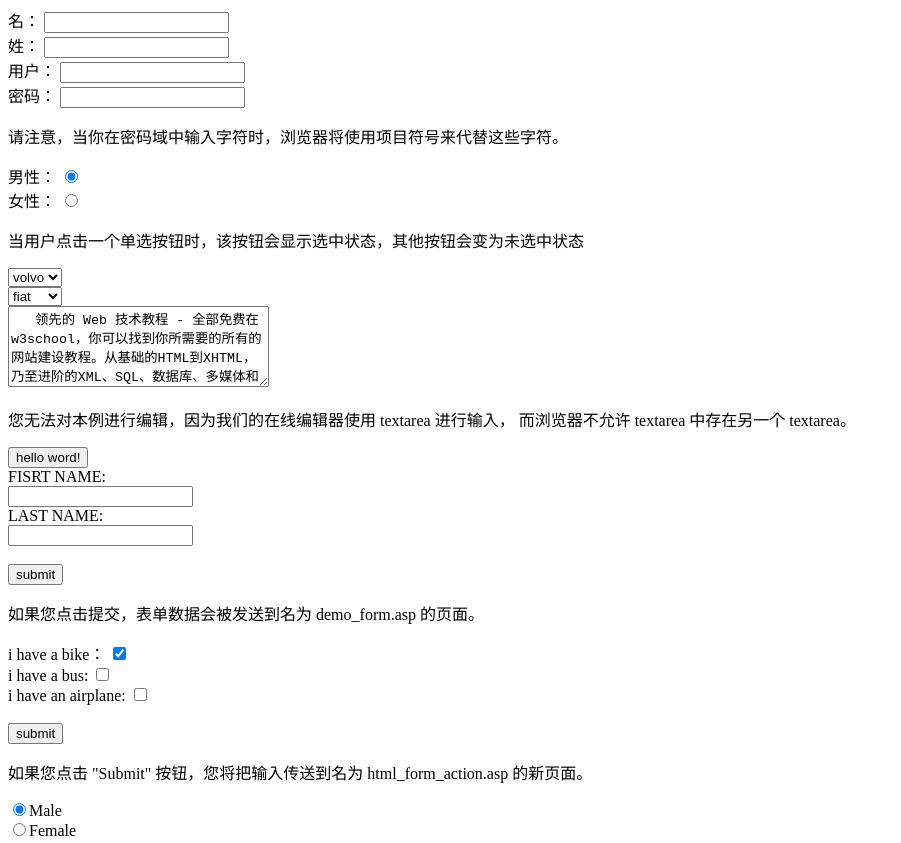
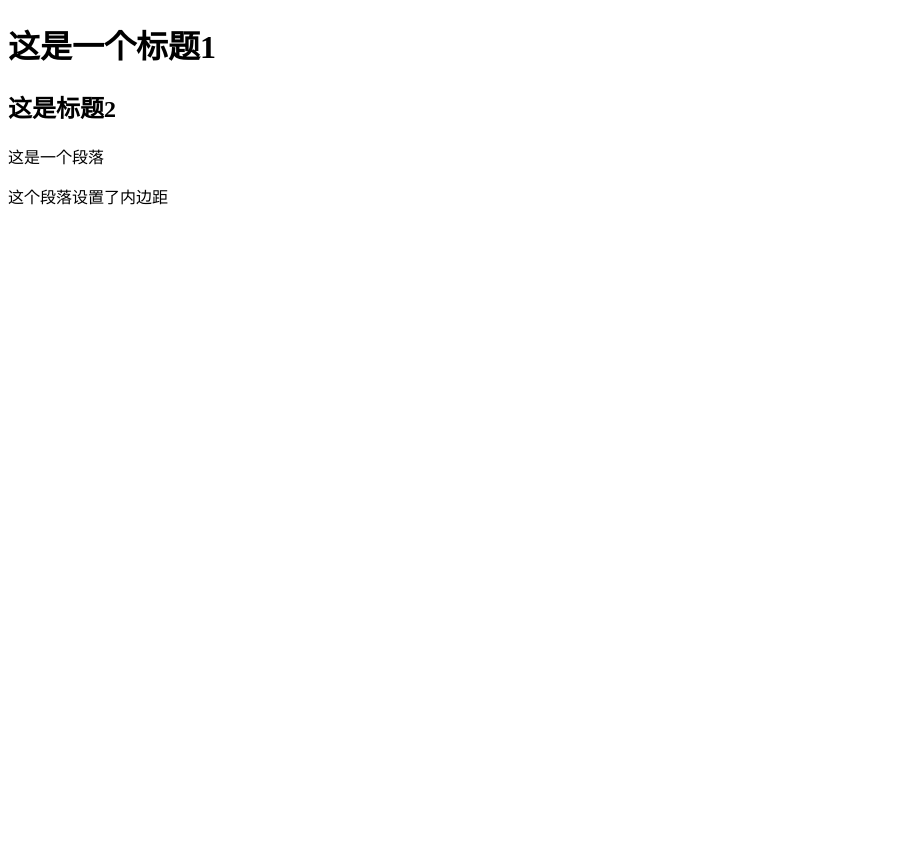
Before and after one commit to wangmin96/wangmin, a plain HTML site: page suntext.html in a window 1280 px wide. Shown: the top 843 px of the page, without its empty margins (0-901 px from the left). After the commit the page ends 800 px from the top, so only its background shows below. Drawn offline with Linux system fonts and the light colour scheme.

Commit message:
1.14 text

```diff
--- a/suntext.html
+++ b/suntext.html
@@ -6,113 +6,119 @@
           content="width=device-width, user-scalable=no, initial-scale=1.0, maximum-scale=1.0, minimum-scale=1.0">
     <meta http-equiv="X-UA-Compatible" content="ie=edge">
     <title>Document</title>
+
 </head>
 <body>
-<form>
-    名：
-    <input type="text" name="firstname"><br>
-    姓：
-    <input type="text" name="password">
-</form>
+<!--<form>-->
+    <!--名：-->
+    <!--<input type="text" name="firstname"><br>-->
+    <!--姓：-->
+    <!--<input type="text" name="password">-->
+<!--</form>-->
 
-<form>
-    用户：
-    <input type="text" name="user"><br>
-    密码：
-    <input type="password" name="password">
-    <p>请注意，当你在密码域中输入字符时，浏览器将使用项目符号来代替这些字符。</p>
-</form>
+<!--<form>-->
+    <!--用户：-->
+    <!--<input type="text" name="user"><br>-->
+    <!--密码：-->
+    <!--<input type="password" name="password">-->
+    <!--<p>请注意，当你在密码域中输入字符时，浏览器将使用项目符号来代替这些字符。</p>-->
+<!--</form>-->
 
 
-<form>
-    男性：
-    <input type="radio" checked="checked" name="male"><br>
-    女性：
-    <input type="radio" name="female"><br>
-    <p>当用户点击一个单选按钮时，该按钮会显示选中状态，其他按钮会变为未选中状态</p>
-</form>
+<!--<form>-->
+    <!--男性：-->
+    <!--<input type="radio" checked="checked" name="male"><br>-->
+    <!--女性：-->
+    <!--<input type="radio" name="female"><br>-->
+    <!--<p>当用户点击一个单选按钮时，该按钮会显示选中状态，其他按钮会变为未选中状态</p>-->
+<!--</form>-->
 
 
-<form>
-    <select name="cars">
-        <option value="volvo">volvo</option>
-        <option value="saab">saab</option>
-        <option value="fiat">fiat</option>
-        <option value="sudi">audi</option>
-    </select>
-</form>
+<!--<form>-->
+    <!--<select name="cars">-->
+        <!--<option value="volvo">volvo</option>-->
+        <!--<option value="saab">saab</option>-->
+        <!--<option value="fiat">fiat</option>-->
+        <!--<option value="sudi">audi</option>-->
+    <!--</select>-->
+<!--</form>-->
 
 
-<form>
-    <select name="cars">
-        <option value="volvo">volvo</option>
-        <option value="saab">saab</option>
-        <option value="fiat"  selected="selected">fiat</option>
-        <option value="sudi">audi</option>
-    </select>
-</form>
+<!--<form>-->
+    <!--<select name="cars">-->
+        <!--<option value="volvo">volvo</option>-->
+        <!--<option value="saab">saab</option>-->
+        <!--<option value="fiat"  selected="selected">fiat</option>-->
+        <!--<option value="sudi">audi</option>-->
+    <!--</select>-->
+<!--</form>-->
 
 
-<textarea cols="30" rows="5" >
-   领先的 Web 技术教程 - 全部免费在w3school，你可以找到你所需要的所有的网站建设教程。从基础的HTML到XHTML，乃至进阶的XML、SQL、数据库、多媒体和WAP。
-</textarea>
-<p>您无法对本例进行编辑，因为我们的在线编辑器使用 textarea 进行输入， 而浏览器不允许 textarea 中存在另一个 textarea。</p>
+<!--<textarea cols="30" rows="5" >-->
+   <!--领先的 Web 技术教程 - 全部免费在w3school，你可以找到你所需要的所有的网站建设教程。从基础的HTML到XHTML，乃至进阶的XML、SQL、数据库、多媒体和WAP。-->
+<!--</textarea>-->
+<!--<p>您无法对本例进行编辑，因为我们的在线编辑器使用 textarea 进行输入， 而浏览器不允许 textarea 中存在另一个 textarea。</p>-->
 
-<form>
-    <input type="button" value="hello word!">
-</form>
+<!--<form>-->
+    <!--<input type="button" value="hello word!">-->
+<!--</form>-->
 
-<form action="/demo/demo_form.asp">
-        FISRT NAME:<br>
-        <input type="text" name="mickey"><br>
-        LAST NAME:<br>
-        <input type="text" name="mouse"><br><br>
-        <input type="button" value="submit"><br>
-        <p>如果您点击提交，表单数据会被发送到名为 demo_form.asp 的页面。</p>
-    </form>
+<!--<form action="/demo/demo_form.asp">-->
+        <!--FISRT NAME:<br>-->
+        <!--<input type="text" name="mickey"><br>-->
+        <!--LAST NAME:<br>-->
+        <!--<input type="text" name="mouse"><br><br>-->
+        <!--<input type="button" value="submit"><br>-->
+        <!--<p>如果您点击提交，表单数据会被发送到名为 demo_form.asp 的页面。</p>-->
+    <!--</form>-->
 
-<form action="/demo/demo_form.asp">
-    i have a bike：
-    <input type="checkbox" name="vehicle" value="bike" checked="checked"><br>
-    i have a bus:
-    <input type="checkbox" name="vehicle" value="bus"><br>
-    i have an airplane:
-    <input type="checkbox" name="vehicle" value="airplane"><br><br>
-    <input type="button" value="submit">
-    <p>如果您点击 "Submit" 按钮，您将把输入传送到名为 html_form_action.asp 的新页面。</p>
-</form>
+<!--<form action="/demo/demo_form.asp">-->
+    <!--i have a bike：-->
+    <!--<input type="checkbox" name="vehicle" value="bike" checked="checked"><br>-->
+    <!--i have a bus:-->
+    <!--<input type="checkbox" name="vehicle" value="bus"><br>-->
+    <!--i have an airplane:-->
+    <!--<input type="checkbox" name="vehicle" value="airplane"><br><br>-->
+    <!--<input type="button" value="submit">-->
+    <!--<p>如果您点击 "Submit" 按钮，您将把输入传送到名为 html_form_action.asp 的新页面。</p>-->
+<!--</form>-->
 
-<form>
-    <input type="radio" name="sex" value="male" checked="checked">Male<br>
-    <input type="radio" name="sex" value="female" >Female
-</form>
+<!--<form>-->
+    <!--<input type="radio" name="sex" value="male" checked="checked">Male<br>-->
+    <!--<input type="radio" name="sex" value="female" >Female-->
+<!--</form>-->
 
-<form>
-    <p>一幅图像</p>
-    <img src="1.png" width="512" height="512">
-</form>
+<!--<form>-->
+    <!--<p>一幅图像</p>-->
+    <!--<img src="1.png" width="512" height="512">-->
+<!--</form>-->
 
-<h1>
-    未设置对其方式的图像：
-</h1>
-<p>图像<img src="1.png">在文本中</p>
-<h2>已设置对齐方式的图像：</h2>
-<p>图像<img src="1.png" align="bottom">在文本中</p>
-<p>图像<img src="1.png" align="middle">在文本中</p>
-<p>图像<img src="1.png" align="top">在文本中</p>
+<!--<h1>-->
+    <!--未设置对其方式的图像：-->
+<!--</h1>-->
+<!--<p>图像<img src="1.png">在文本中</p>-->
+<!--<h2>已设置对齐方式的图像：</h2>-->
+<!--<p>图像<img src="1.png" align="bottom">在文本中</p>-->
+<!--<p>图像<img src="1.png" align="middle">在文本中</p>-->
+<!--<p>图像<img src="1.png" align="top">在文本中</p>-->
 
-<form>
-<p><img src="1.png" align="left" height="100" width="100">带有图像的一个段落。图像的 align 属性设置为 "left"。图像将浮动到文本的左侧。</p>
-<p><img src="1.png" align="right" width="100" height="100">带有图像的一个段落。图像的 align 属性设置为 "right"。图像将浮动到文本的右侧。</p>
-</form>
+<!--<form>-->
+<!--<p><img src="1.png" align="left" height="100" width="100">带有图像的一个段落。图像的 align 属性设置为 "left"。图像将浮动到文本的左侧。</p>-->
+<!--<p><img src="1.png" align="right" width="100" height="100">带有图像的一个段落。图像的 align 属性设置为 "right"。图像将浮动到文本的右侧。</p>-->
+<!--</form>-->
 
-<p>
-    <a href="http://www.baidu.com">
-        <img src="1.png">
-    </a>
-</p>
+<!--<p>-->
+    <!--<a href="http://www.baidu.com">-->
+        <!--<img src="1.png">-->
+    <!--</a>-->
+<!--</p>-->
 
-<a href="http://www.baidu.com" style=text-decoration:none>这是一个链接</a>
+<!--<a href="http://www.baidu.com" style=text-decoration:none>这是一个链接</a>-->
+
+<h1>这是一个标题1</h1>
+<h2>这是标题2</h2>
+<p>这是一个段落</p>
+<p>这个段落设置了内边距</p>
 
 </body>
 </html>
```
